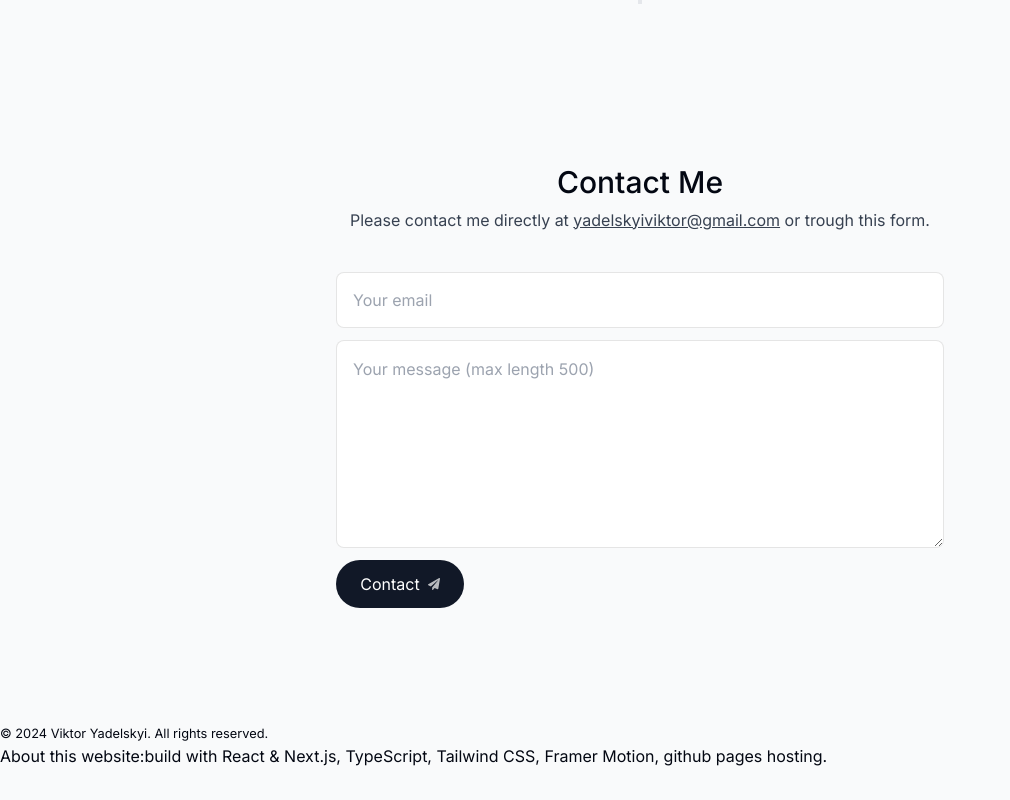
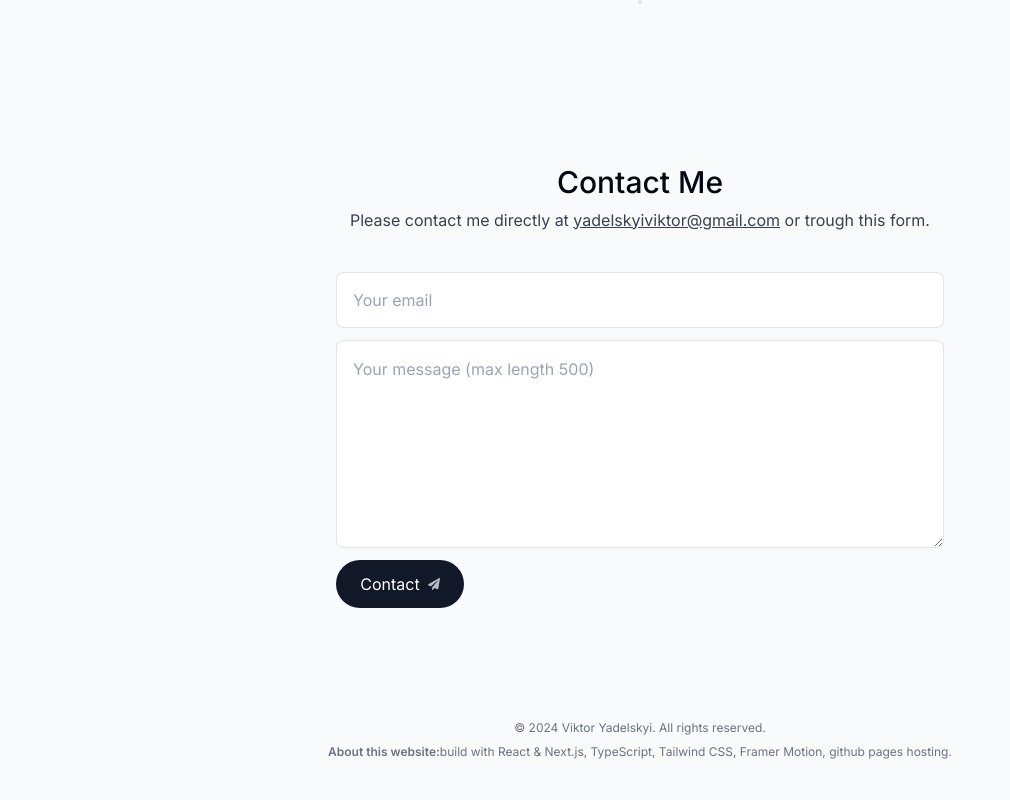
Before and after one commit to viktor-yadelskyi/portfolio, a Next.js app: page / in a window 1280 px wide. Shown: the part 3724-4524 px from the top of the page, without its empty margins (0-1010 px from the left). Before the commit the page ends 4492 px from the top, so only its background shows below. Built offline with nearby package versions, Linux system fonts and the light colour scheme.

Commit message:
:sparkles:add footer

```diff
--- a/components/footer.tsx
+++ b/components/footer.tsx
@@ -2,11 +2,14 @@ import React from 'react';
 
 export default function Footer() {
 	return (
-		<footer>
-			<small>&copy; 2024 Viktor Yadelskyi. All rights reserved.</small>
-			<p>
-				<span>About this website:</span>build with React & Next.js, TypeScript,
-				Tailwind CSS, Framer Motion, github pages hosting.
+		<footer className="mb-10 px-4 text-center text-gray-500">
+			<small className="block mb-2 text-xs">
+				&copy; 2024 Viktor Yadelskyi. All rights reserved.
+			</small>
+			<p className="text-xs">
+				<span className="font-semibold">About this website:</span>build with
+				React & Next.js, TypeScript, Tailwind CSS, Framer Motion, github pages
+				hosting.
 			</p>
 		</footer>
 	);
```
